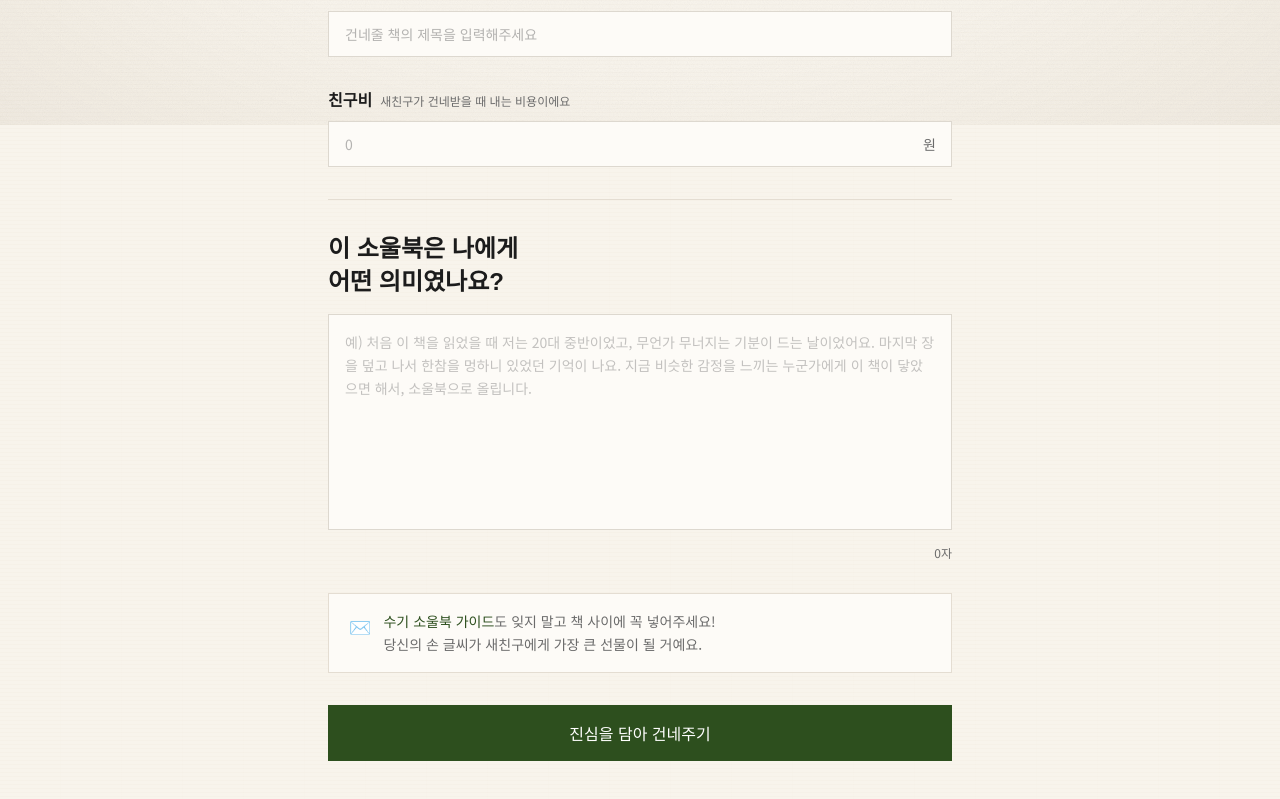
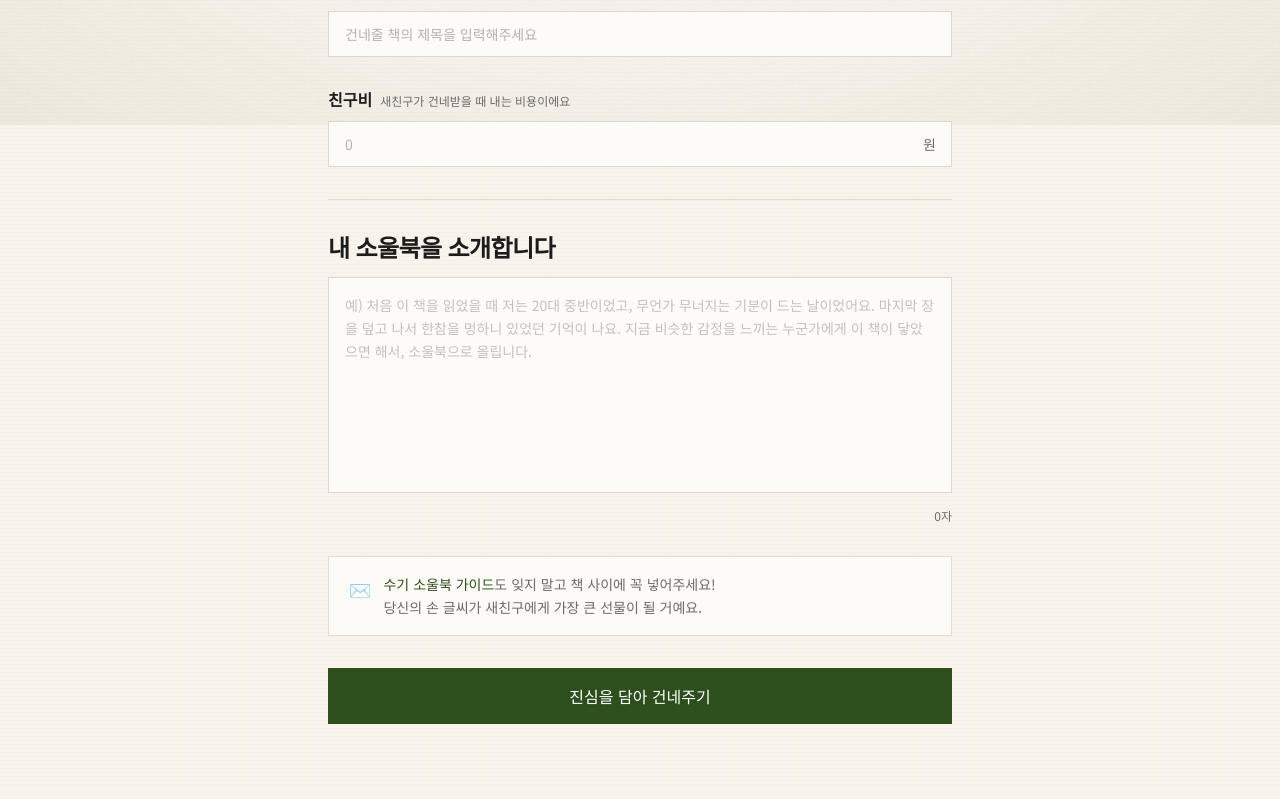
Before and after one commit to munbk211/soulbook, a Next.js app: page /give in a window 1280 px wide. Shown: the part 675-1474 px from the top of the page. Built offline with nearby package versions, Linux system fonts and the light colour scheme.

Commit message:
feat: 건네주기 소개란 타이틀 크기 조정 — text-2xl로 축소

```diff
--- a/app/give/page.tsx
+++ b/app/give/page.tsx
@@ -164,8 +164,8 @@ export default function GivePage() {
 
         {/* 이 소울북은 나에게 어떤 의미였나요? */}
         <section>
-          <label className="mb-4 block font-serif text-xl font-semibold leading-snug text-ink sm:text-2xl" htmlFor="story">
-            이 소울북은 나에게<br />어떤 의미였나요?
+          <label className="mb-3 block font-serif text-xl font-semibold leading-snug tracking-tight text-ink sm:text-2xl" htmlFor="story">
+            내 소울북을 소개합니다
           </label>
           <textarea
             id="story"
```
